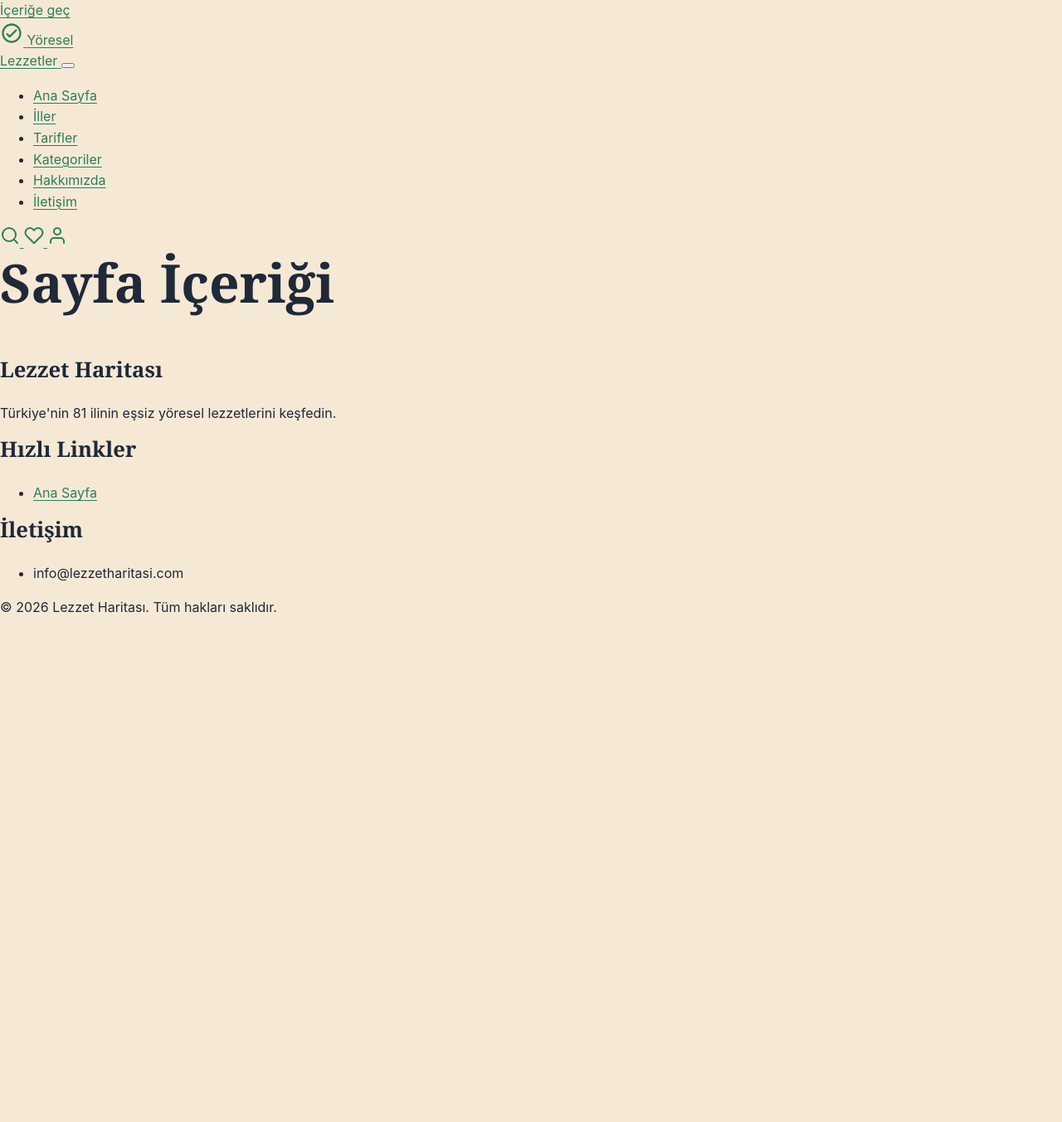
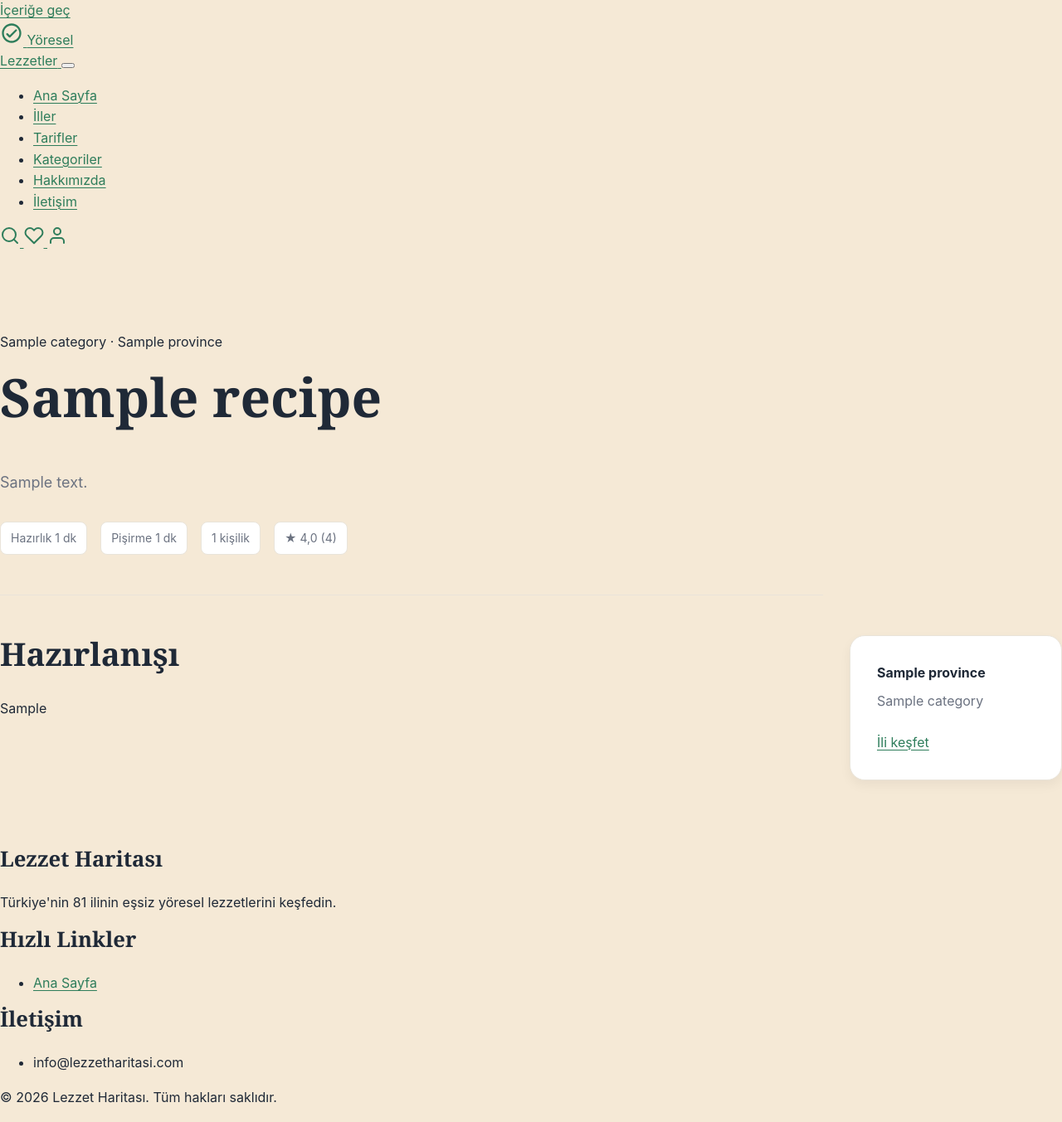
Before and after one commit to adhoc0/-FOOD, a Django app: a page that uses templates/recipes/detail.html in a window 1280 px wide. Shown: the whole page at 83% size. Before the commit the page ends 739 px from the top, so only its background shows below. Run offline with Django 5.2, Linux system fonts and the light colour scheme; tables that the repository leaves empty hold one stand-in row (values such as "Sample post").

Commit message:
style: build recipe list and detail pages

```diff
--- a/static/css/pages/recipes/detail.css
+++ b/static/css/pages/recipes/detail.css
@@ -0,0 +1,68 @@
+.recipe-detail {
+    padding: var(--space-3xl) 0;
+}
+
+.recipe-detail__header {
+    max-width: 62rem;
+    padding-bottom: var(--space-2xl);
+    border-bottom: var(--border-width) solid var(--color-border);
+}
+
+.recipe-detail__summary {
+    max-width: 65ch;
+    color: var(--color-text-light);
+    font-size: 1.125rem;
+}
+
+.recipe-detail__meta {
+    display: flex;
+    flex-wrap: wrap;
+    gap: var(--space-md);
+    margin-top: var(--space-xl);
+    color: var(--color-text-light);
+    font-size: var(--text-sm);
+}
+
+.recipe-detail__meta span {
+    padding: .5rem .75rem;
+    background: var(--color-surface);
+    border: var(--border-width) solid var(--color-border);
+    border-radius: var(--radius-xs);
+}
+
+.recipe-detail__body {
+    display: grid;
+    grid-template-columns: minmax(0, 1fr) 16rem;
+    gap: var(--space-3xl);
+    padding-top: var(--space-2xl);
+}
+
+.recipe-detail__instructions {
+    max-width: 70ch;
+}
+
+.recipe-detail__aside {
+    display: flex;
+    align-self: start;
+    flex-direction: column;
+    gap: var(--space-sm);
+    padding: var(--space-xl);
+    background: var(--color-surface);
+    border: var(--border-width) solid var(--color-border);
+    border-radius: var(--radius-md);
+    box-shadow: var(--shadow-sm);
+}
+
+.recipe-detail__aside span {
+    color: var(--color-text-light);
+}
+
+.recipe-detail__aside .btn {
+    margin-top: var(--space-md);
+}
+
+@media (max-width: 700px) {
+    .recipe-detail__body {
+        grid-template-columns: 1fr;
+    }
+}
--- a/templates/recipes/detail.html
+++ b/templates/recipes/detail.html
@@ -1,7 +1,10 @@
 {% extends "layouts/default.html" %}
 
-{% block title %}
-Başlık | Türkiye Yöresel Yemekleri
+{% block title %}{{ recipe.title }} | Türkiye Yöresel Yemekleri{% endblock %}
+
+{% block extra_css %}
+{% load static %}
+<link rel="stylesheet" href="{% static 'css/pages/recipes/detail.css' %}">
 {% endblock %}
 
 {% block structured_data %}
@@ -11,7 +14,30 @@ Başlık | Türkiye Yöresel Yemekleri
 {% endblock %}
 
 {% block content %}
-<section class="container">
-    <h1>Sayfa İçeriği</h1>
-</section>
+<article class="recipe-detail">
+    <div class="container">
+        <header class="recipe-detail__header">
+            <p class="page-heading__eyebrow">{{ recipe.category.name }} · {{ recipe.province.name }}</p>
+            <h1>{{ recipe.title }}</h1>
+            <p class="recipe-detail__summary">{{ recipe.summary }}</p>
+            <div class="recipe-detail__meta" aria-label="Tarif bilgileri">
+                <span>Hazırlık {{ recipe.preparation_time }} dk</span>
+                <span>Pişirme {{ recipe.cooking_time }} dk</span>
+                <span>{{ recipe.servings }} kişilik</span>
+                <span>★ {{ recipe.average_rating }} ({{ recipe.rating_count }})</span>
+            </div>
+        </header>
+        <div class="recipe-detail__body">
+            <section aria-labelledby="instructions-title">
+                <h2 id="instructions-title">Hazırlanışı</h2>
+                <div class="recipe-detail__instructions">{{ recipe.instructions|linebreaks }}</div>
+            </section>
+            <aside class="recipe-detail__aside" aria-label="Tarif özeti">
+                <strong>{{ recipe.province.name }}</strong>
+                <span>{{ recipe.category.name }}</span>
+                <a class="btn btn-primary" href="{% url 'provinces:detail' recipe.province.slug %}">İli keşfet</a>
+            </aside>
+        </div>
+    </div>
+</article>
 {% endblock %}
```
Also changed, not shown: static/css/pages/recipes/list.css (+39 -0 lines), templates/recipes/list.html (+20 -4 lines).
